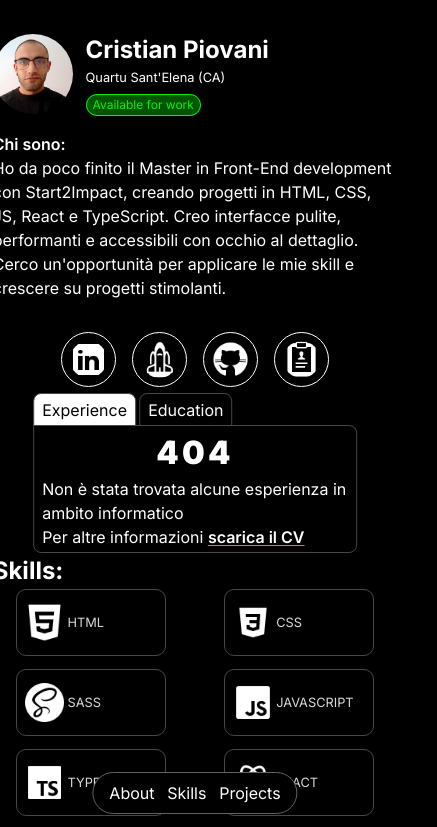
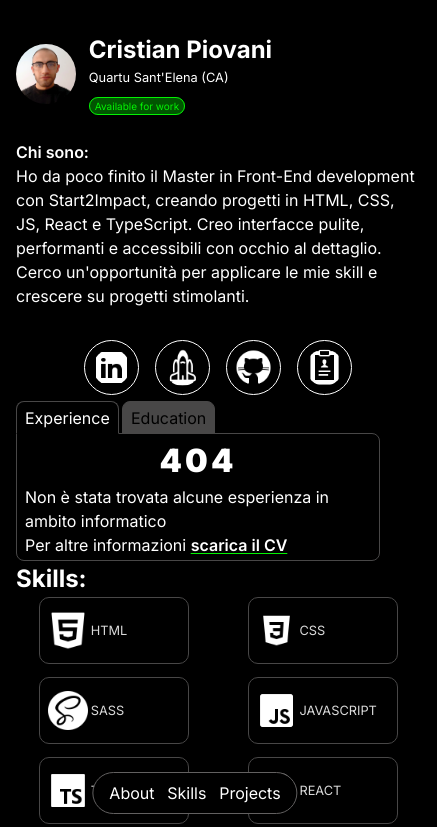
Before and after one commit to IlPiova/portfolio-3.0, a React (Vite) app: page / in a window 390 px wide. Shown: the top 827 px of the page, 437 px wide, since content can reach past the window. Built offline with nearby package versions, Linux system fonts and the light colour scheme.

Commit message:
migliorati stili e prima versione media query
deploy dominio temporaneo per test susmartphone

```diff
--- a/index.html
+++ b/index.html
@@ -13,7 +13,7 @@
 
     <link rel="icon" type="image/svg+xml" href="/vite.svg" />
     <meta name="viewport" content="width=device-width, initial-scale=1.0" />
-    <title>Vite + React</title>
+    <title>Cristian Piovani - Portfolio</title>
   </head>
   <body>
     <div id="root"></div>
--- a/src/components/about/about.scss
+++ b/src/components/about/about.scss
@@ -1,13 +1,14 @@
 @import "../../style/utility";
 .about-container {
-  margin-bottom: 2em;
+  margin: 6em 0 2em 0;
+  width: 100%;
 
   .about-info-container {
     @extend .container;
     flex-direction: row;
     justify-content: flex-start;
     align-items: center;
-    margin: 2em 0 1em 0;
+    margin: 2em 0 1.5em 0;
     .profile-image-container {
       width: fit-content;
       height: 80px;
@@ -51,3 +52,24 @@
     @extend p;
   }
 }
+
+@media screen and (max-width: 600px) {
+  .about-container {
+    margin: 2em 0;
+
+    .about-info-container {
+      .profile-image-container {
+        height: 60px;
+      }
+      .personal-info-container {
+        width: 100%;
+        .about-title {
+          font-size: 1.5em;
+        }
+        .work-info {
+          font-size: 10px;
+        }
+      }
+    }
+  }
+}
--- a/src/components/experence-and-education/expAndEdu.scss
+++ b/src/components/experence-and-education/expAndEdu.scss
@@ -5,10 +5,7 @@
   justify-content: flex-start;
   align-items: center;
   position: relative;
-  gap: 0;
-  left: 50%;
-  transform: translate(-50%);
-  width: 80%;
+  width: 100%;
   .selectors-container {
     width: fit-content;
     display: flex;
@@ -23,12 +20,23 @@
       display: flex;
       justify-content: flex-start;
       align-items: center;
+      background-color: $secondary-color;
+      color: black;
       border: 1px solid $secondary-color;
       border-top-left-radius: 8px;
       border-top-right-radius: 8px;
       padding: 0.2em 0.5em;
       margin-bottom: 0;
       cursor: pointer;
+      z-index: 3;
+
+      &.active {
+        background-color: black;
+        color: $primary-color;
+        border-bottom: 1px solid black; // <-- simula continuità con .section
+        margin-bottom: -1px;
+        z-index: 2;
+      }
     }
   }
   .section {
@@ -99,9 +107,8 @@
   }
 }
 
-.active {
-  background-color: $primary-color;
-  color: black;
-  border-bottom: none;
-  z-index: 2;
+@media screen and (max-width: 600px) {
+  .section-container {
+    width: 90%;
+  }
 }
--- a/src/components/navbar/navbar.scss
+++ b/src/components/navbar/navbar.scss
@@ -11,10 +11,17 @@
   padding: 0.5em 1em;
   position: fixed;
   left: 50%;
-  bottom: 30px;
+  top: 30px;
   transform: translate(-50%);
-  z-index: 300;
+  z-index: 99;
   .nav-item {
     text-decoration: none;
   }
 }
+
+@media screen and (max-width: 600px) {
+  .navbar {
+    top: auto;
+    bottom: 30px;
+  }
+}
--- a/src/components/projects/projects.scss
+++ b/src/components/projects/projects.scss
@@ -1,14 +1,14 @@
 @import "../../style//utility";
 .projects-container {
+  width: 90%;
   margin: 2em 0px;
   columns: 250px;
   gap: 0.8em;
-  width: 100%;
   height: fit-content;
   .project-container {
     @extend .box;
     align-items: flex-start;
-    margin: 32px 0px;
+    // margin: 32px 0px;
     padding-bottom: 10px;
     width: 100%;
     border-radius: 10px;
@@ -16,7 +16,7 @@
     .project-image-container {
       width: 100%;
       height: auto;
-      object-fit: fill;
+      object-fit: cover;
       display: flex;
       align-items: center;
       justify-content: center;
@@ -58,6 +58,7 @@
       @extend .container;
       width: fit-content;
       flex-direction: row;
+      align-self: flex-end;
       justify-content: flex-end;
       .project-urls {
         @extend .box;
@@ -65,8 +66,6 @@
         height: auto;
         font-weight: 400;
         text-decoration: none;
-
-        // background-color: $dark-accent;
       }
       .demo-button {
         color: black;
@@ -75,3 +74,9 @@
     }
   }
 }
+
+@media screen and (max-width: 600px) {
+  .projects-container {
+    columns: 140x;
+  }
+}
--- a/src/components/skills/skills.scss
+++ b/src/components/skills/skills.scss
@@ -2,6 +2,7 @@
 
 .skills-container {
   @extend .container;
+  width: 100%;
   flex-direction: row;
   gap: 0.8em;
   justify-content: space-around;
--- a/src/pages/home/home.scss
+++ b/src/pages/home/home.scss
@@ -0,0 +1 @@
+@import "../../style/utility";
--- a/src/style/_utility.scss
+++ b/src/style/_utility.scss
@@ -27,6 +27,7 @@ $bg-color: black;
   box-sizing: border-box;
   padding: 0;
   line-height: 1.5em;
+  font-family: "Inter", sans-serif;
   color: $primary-color;
   scroll-behavior: smooth;
 }
@@ -71,3 +72,12 @@ body {
   border-radius: 6px;
   padding: 0.5em;
 }
+
+@media screen and (max-width: 600px) {
+  body {
+    width: fit-content;
+    margin: auto;
+    padding: 0 1em;
+    overflow-x: hidden;
+  }
+}
```
